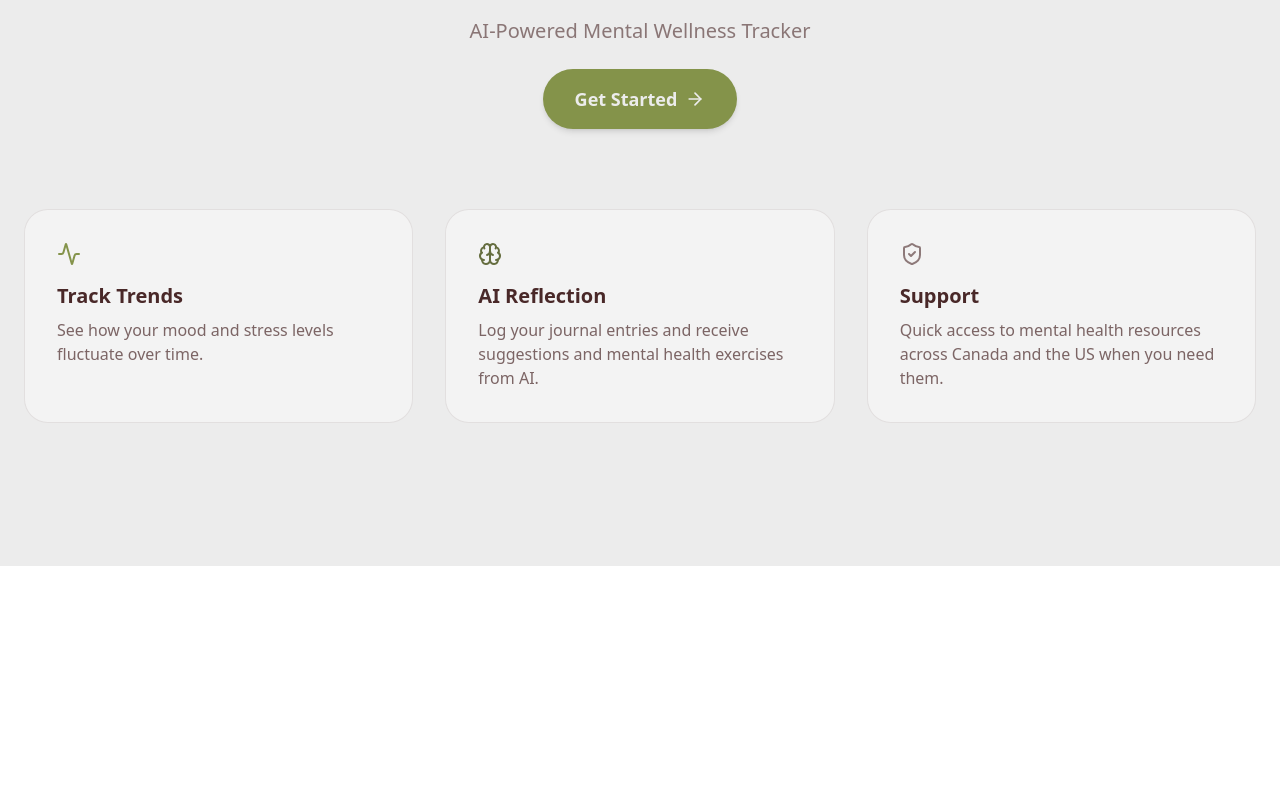
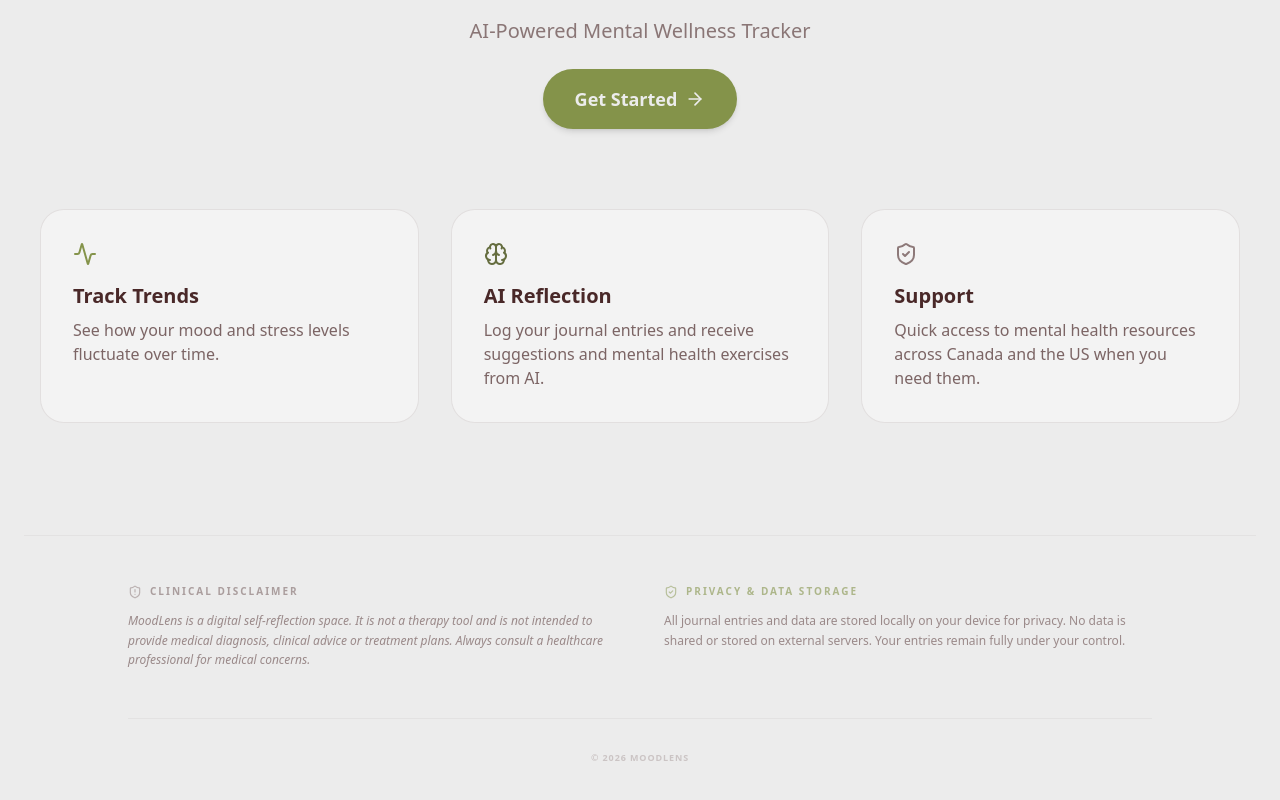
Before and after one commit to Maheen012/MoodLens, a React (Vite) app in the folder frontend/: page / in a window 1280 px wide. Shown: the part 234-1034 px from the top of the page. Before the commit the page ends 800 px from the top, so only its background shows below. Built offline with nearby package versions, Linux system fonts and the light colour scheme.

Commit message:
Backend Bug Fixes

```diff
--- a/frontend/src/pages/CheckIn.jsx
+++ b/frontend/src/pages/CheckIn.jsx
@@ -1,15 +1,18 @@
 import React, { useState, useRef, useEffect } from 'react';
 import axios from 'axios';
 import ReactMarkdown from 'react-markdown';
-import { Sparkles, MessageSquare, StickyNote, Lightbulb, Quote } from 'lucide-react';
+import { useNavigate } from 'react-router-dom';
+import { Sparkles, MessageSquare, StickyNote, AlertTriangle, HeartHandshake } from 'lucide-react';
 
 export default function CheckIn() {
   const [mood, setMood] = useState(5);
   const [stress, setStress] = useState(5);
   const [journal, setJournal] = useState('');
   const [status, setStatus] = useState({ loading: false, message: '', type: '' });
+  const [showWarning, setShowWarning] = useState(false);
 
   const textAreaRef = useRef(null);
+  const navigate = useNavigate();
 
   useEffect(() => {
     if (textAreaRef.current) {
@@ -28,6 +31,9 @@ export default function CheckIn() {
         journal
       });
       setStatus({ loading: false, message: res.data.ai_reflection, type: 'success' });
+      if (res.data.crisis_warning === true) {
+        setShowWarning(true);
+      }
     } catch (err) {
       setStatus({ loading: false, message: 'AI Unavailable, check if server is running.', type: 'error' });
     }
@@ -128,6 +134,33 @@ export default function CheckIn() {
         </div>
 
       </div>
+      {/* warning*/}
+      {showWarning && (
+        <div className="fixed inset-0 z-[100] flex items-center justify-center bg-[#492828]/70 backdrop-blur-md p-4 animate-in fade-in">
+          <div className="bg-white rounded-[3rem] p-10 max-w-md w-full shadow-2xl text-center space-y-6 animate-in zoom-in">
+            <div className="bg-red-50 w-20 h-20 rounded-full flex items-center justify-center mx-auto text-red-500">
+              <AlertTriangle size={40} />
+            </div>
+            <div className="space-y-2">
+              <h2 className="text-2xl font-black text-[#492828] uppercase">Checking in</h2>
+              <p className="text-sm text-[#492828]/60 leading-relaxed font-medium">
+                We've noticed you've been feeling low for a while. You're not alone. Would you like to view our support resources?
+              </p>
+            </div>
+            <div className="flex flex-col gap-3">
+              <button
+                onClick={() => navigate('/support')}
+                className="bg-[#492828] text-white py-4 rounded-2xl font-bold flex items-center justify-center gap-2"
+              >
+                <HeartHandshake size={20} /> Get Support
+              </button>
+              <button onClick={() => setShowWarning(false)} className="text-[10px] font-black uppercase text-[#492828]/30 pt-2">
+                Continue for now
+              </button>
+            </div>
+          </div>
+        </div>
+      )}
     </div>
   );
 }
--- a/frontend/src/pages/Home.jsx
+++ b/frontend/src/pages/Home.jsx
@@ -1,4 +1,4 @@
-import { ArrowRight, Brain, Activity, ShieldCheck } from 'lucide-react';
+import { ArrowRight, Brain, Activity, ShieldCheck, ShieldAlert } from 'lucide-react';
 import { Link } from 'react-router-dom';
 
 export default function Home() {
@@ -18,7 +18,7 @@ export default function Home() {
         </Link>
       </section>
 
-      <div className="grid md:grid-cols-3 gap-8">
+      <div className="grid md:grid-cols-3 gap-8 px-4">
         {/* Trends */}
         <Link to="/history" className="group bg-white/40 border border-[#492828]/10 p-8 rounded-3xl hover:bg-[#84934A]/10 transition-all">
           <Activity className="text-[#84934A] mb-4 group-hover:scale-110 transition-transform" />
@@ -40,6 +40,46 @@ export default function Home() {
           <p className="text-[#492828]/70">Quick access to mental health resources across Canada and the US when you need them.</p>
         </Link>
       </div>
+
+      <footer className="mt-28 border-t border-[#492828]/5 pt-12 pb-16 px-6">
+        <div className="max-w-5xl mx-auto">
+          <div className="grid md:grid-cols-2 gap-12 items-start">
+
+            {/* Medical Disclaimer */}
+            <div className="space-y-3">
+              <div className="flex items-center gap-2">
+                <ShieldAlert size={14} className="text-[#492828]/30" />
+                <h4 className="text-[10px] font-black uppercase tracking-[0.2em] text-[#492828]/40">
+                  Clinical Disclaimer
+                </h4>
+              </div>
+              <p className="text-[12px] leading-relaxed text-[#492828]/50 font-medium italic">
+                MoodLens is a digital self-reflection space. It is not a therapy tool and is not intended to provide medical diagnosis, clinical advice or treatment plans. Always consult a healthcare professional for medical concerns.
+              </p>
+            </div>
+
+            {/* Ethics*/}
+            <div className="space-y-3">
+              <div className="flex items-center gap-2">
+                <ShieldCheck size={14} className="text-[#84934A]/50" />
+                <h4 className="text-[10px] font-black uppercase tracking-[0.2em] text-[#84934A]/60">
+                  Privacy & Data Storage
+                </h4>
+              </div>
+              <p className="text-[12px] leading-relaxed text-[#492828]/50 font-medium">
+              All journal entries and data are stored locally on your device for privacy. No data is shared or stored on external servers. Your entries remain fully under your control.              </p>
+            </div>
+          </div>
+
+          {/* Copyright */}
+          <div className="mt-12 pt-8 border-t border-[#492828]/5 text-center">
+            <p className="text-[9px] font-black uppercase tracking-widest text-[#492828]/20">
+              © 2026 MoodLens
+            </p>
+          </div>
+        </div>
+      </footer>
+
     </div>
   );
 }
```
Also changed, not shown: 2 other files (tests, documents, lock files or other folders).
